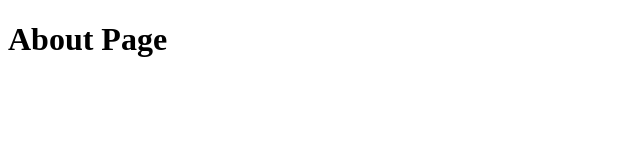
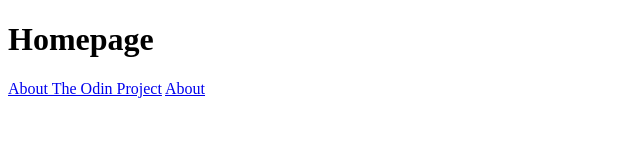
Before and after one commit to marchaynes-dev/haynes_links-and-images-assignment, a plain HTML site: page about.html in a window 1280 px wide. Shown: the whole page, without its empty margins (0-640 px from the left). Drawn offline with Linux system fonts and the light colour scheme.

Commit message:
odin lesson changes

```diff
--- a/about.html
+++ b/about.html
@@ -1,11 +1,16 @@
 <!DOCTYPE html>
 <html lang="en">
-  <head>
+<head>
     <meta charset="UTF-8">
-    <title>Odin Links and Images</title>
-  </head>
+    <meta name="viewport" content="width=device-width, initial-scale=1.0">
+    <title>About</title>
+</head>
+<body>
 
-  <body>
-    <h1>About Page</h1>
-  </body>
+  <h1>Homepage</h1>
+  <a href="https://www.theodinproject.com/about">About The Odin Project</a>
+
+  <a href="about.html">About</a>
+
+</body>
 </html>
```
